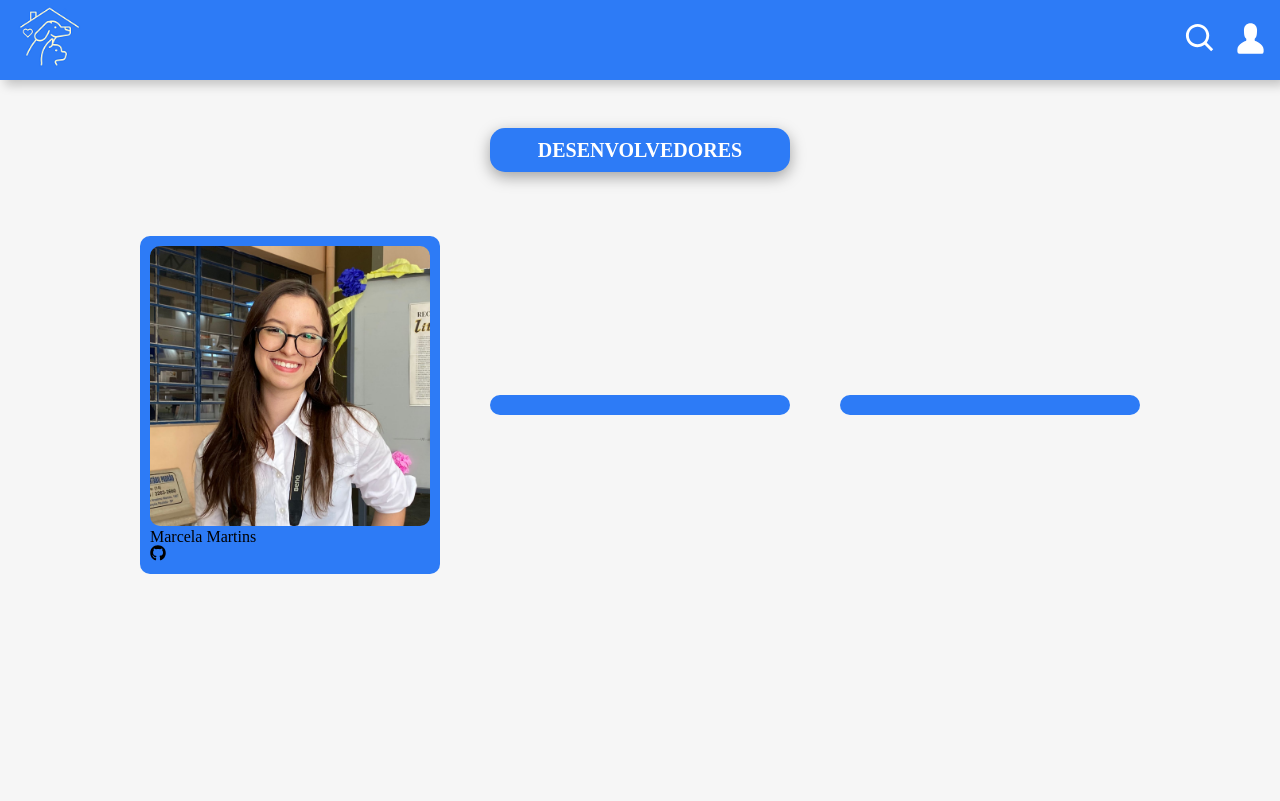
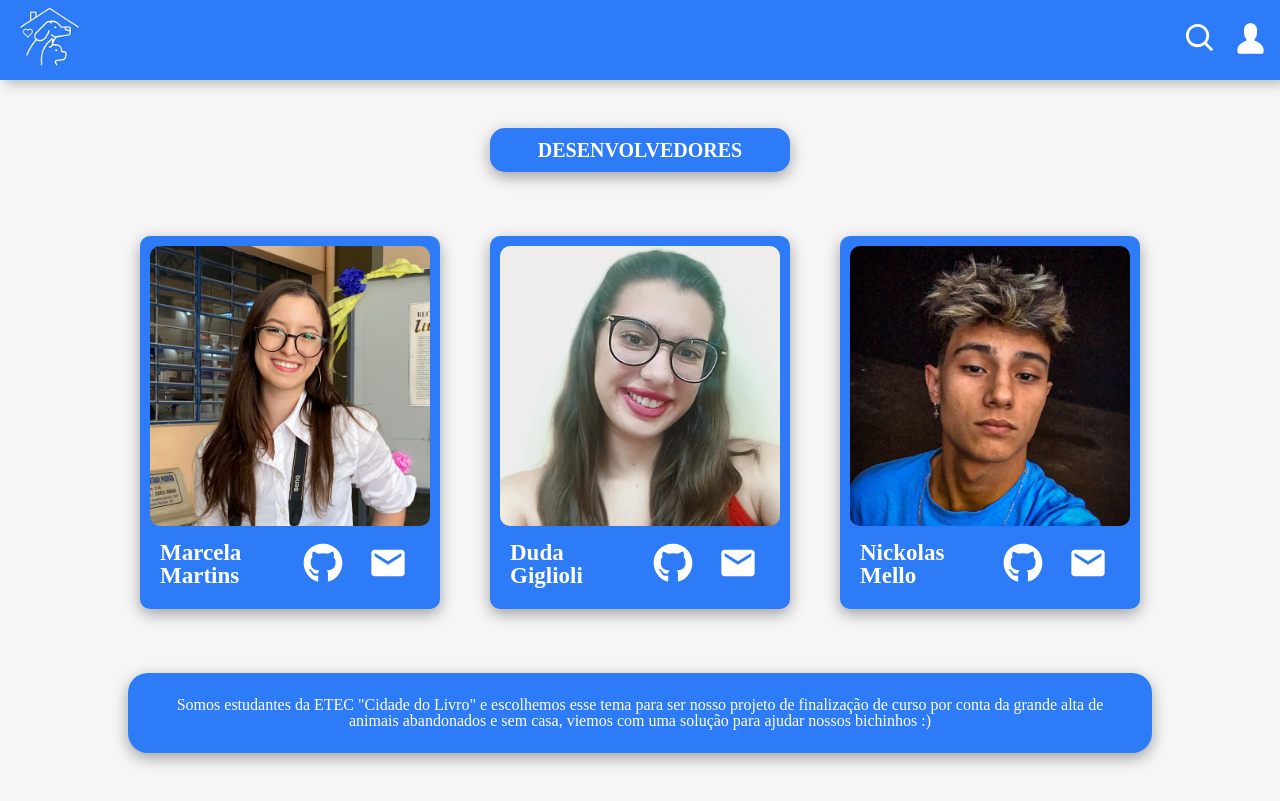
Before and after one commit to dudagiglioli/adotalp--web, a React (Create React App) app: page /desenvolvedores in a window 1280 px wide. Built offline with nearby package versions, Linux system fonts and the light colour scheme.

Commit message:
Desenvolvedores is finished
Falta colocar somente os links da rede social

```diff
--- a/src/pages/Desenvolvedores/Desenvolvedores.module.scss
+++ b/src/pages/Desenvolvedores/Desenvolvedores.module.scss
@@ -35,6 +35,7 @@
     background-color: #2d7bf6;
     padding: 10px 10px;
     border-radius: 10px;
+    box-shadow: rgba(0, 0, 0, 0.35) 0px 5px 15px;
 }
 .cardImg{
     height: 50%;
@@ -48,3 +49,56 @@
         border-radius: 10px;
     }
 }
+.cardText{
+    display: flex;
+    justify-content: space-between;
+    flex-direction: row;
+    padding: 0.75rem 10px;
+}
+.cardStart{
+    display: flex;
+    width: 50%;
+    justify-content: flex-start;
+    align-items: flex-start;
+    text-align: flex-start;
+
+    &__text{
+        font-size: 23px;
+        font-family: 'Zeyada', cursive;
+        color: white;
+        font-weight: 700;
+    }
+}
+.cardEnd{
+    display: flex;
+    width: 50%;
+    flex-direction: row;
+    justify-content: center;
+    align-items: center;
+    gap: 25px;
+}
+.icon{
+    cursor: pointer;
+}
+.icon:hover{
+    opacity: 0.7;
+}
+.icon svg{
+    color: white;
+}
+.subscribeBox{
+    width: 100%;
+    padding: 1.5rem 1.5rem;
+    background-color: #2d7bf6;
+    display: flex;
+    justify-content: center;
+    align-items: center;
+    text-align: center;
+    border-radius: 20px;
+    box-shadow: rgba(0, 0, 0, 0.35) 0px 5px 15px;
+
+    &__text{
+        font-family: 'Kalam', cursive;
+        color: white;
+    }
+}
--- a/src/pages/Desenvolvedores/desenvolvedores.tsx
+++ b/src/pages/Desenvolvedores/desenvolvedores.tsx
@@ -1,7 +1,10 @@
 import Toolbar from "../../components/Toolbar/toolbar";
 import styles from "./Desenvolvedores.module.scss";
 import Marcela from "../../assets/desenvolvedores/Marcela.png";
+import Nickolas from "../../assets/desenvolvedores/nickolas.png";
+import Dudao from "../../assets/desenvolvedores/dudao.png"
 import { FaGithub } from "react-icons/fa";
+import { MdEmail } from "react-icons/md";
 
 export default function Desenvolvedores() {
     return (
@@ -25,25 +28,70 @@ export default function Desenvolvedores() {
                                 <h1 className={styles.cardStart__text}>Marcela Martins</h1>
                             </div>
                             <div className={styles.cardEnd}>
-                                <FaGithub/>
+                                <div className={styles.icon}>
+                                <FaGithub size={40}/>
+                                </div>
+                                <div className={styles.icon}>
+                                <MdEmail size={40}/>
+                                </div>
                             </div>
                         </div>
                     </div>
                     {/* Fim do card - 1 */}
 
                     <div className={styles.card}>
+                        <div className={styles.cardimg}>
+                            <img src={Dudao} alt="Desenvolvedor" className={styles.cardImg__img} />
+                        </div>
 
+                        <div className={styles.cardText}>
+                            <div className={styles.cardStart}>
+                                <h1 className={styles.cardStart__text}>Duda Giglioli</h1>
+                            </div>
+                            <div className={styles.cardEnd}>
+                                <div className={styles.icon}>
+                                <FaGithub size={40}/>
+                                </div>
+                                <div className={styles.icon}>
+                                <MdEmail size={40}/>
+                                </div>
+                            </div>
+                        </div>
                     </div>
                     {/* Fim do card - 2 */}
 
                     <div className={styles.card}>
+                        <div className={styles.cardimg}>
+                            <img src={Nickolas} alt="Desenvolvedor" className={styles.cardImg__img} />
+                        </div>
 
+                        <div className={styles.cardText}>
+                            <div className={styles.cardStart}>
+                                <h1 className={styles.cardStart__text}>Nickolas Mello</h1>
+                            </div>
+                            <div className={styles.cardEnd}>
+                                <div className={styles.icon}>
+                                <FaGithub size={40}/>
+                                </div>
+                                <div className={styles.icon}>
+                                <MdEmail size={40}/>
+                                </div>
+                            </div>
+                        </div>
                     </div>
                     {/* Fim do card - 3 */}
 
                 </div>
                 {/* Fim do cardBox */}
 
+                <div className={styles.subscribeBox}>
+                    <h1 className={styles.subscribeBox__text}>
+                        Somos estudantes da ETEC "Cidade do Livro" e escolhemos
+                        esse tema para ser nosso projeto de finalização de curso por conta da grande alta de animais
+                        abandonados e sem casa, viemos com uma solução para ajudar nossos bichinhos :)
+                    </h1>
+                </div>
+
             </div>
         </body>
     );
```
Also changed, not shown: src/assets/desenvolvedores/dudao.png (added), src/assets/desenvolvedores/nickolas.png (added).
